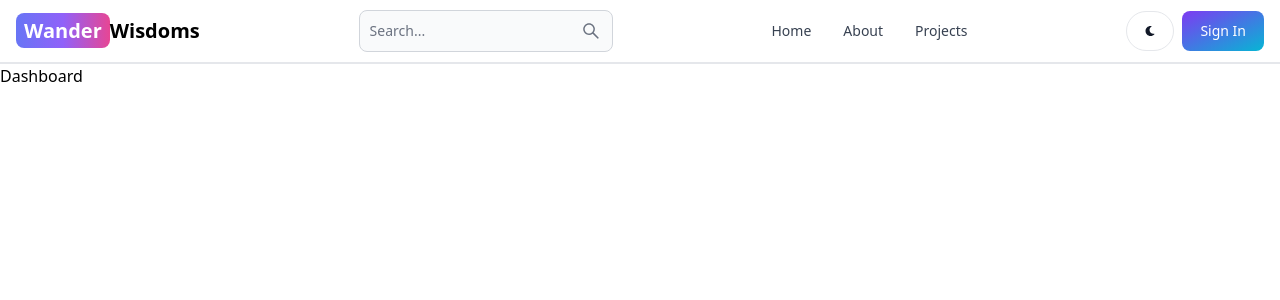
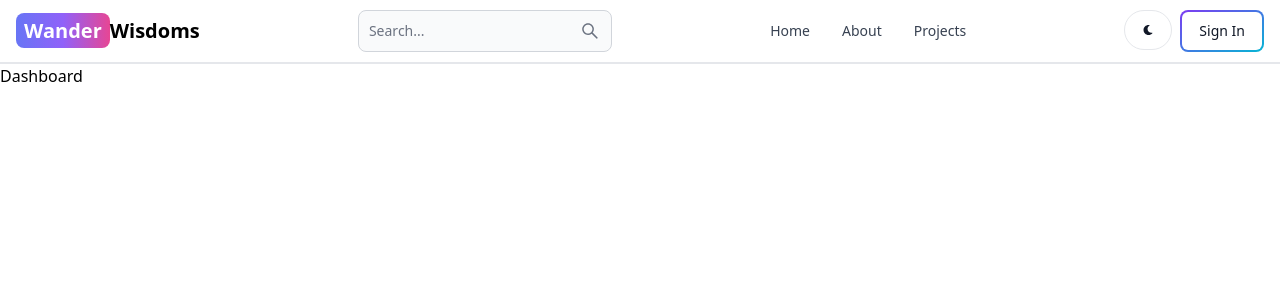
Before and after one commit to suchetsingh/WanderWisdoms, a React (Vite) app in the folder client/: page /dashboard in a window 1280 px wide. Shown: the top 300 px of the page. Built offline with nearby package versions, Linux system fonts and the light colour scheme.

Commit message:
little change in button

```diff
--- a/client/src/components/Header.jsx
+++ b/client/src/components/Header.jsx
@@ -32,7 +32,9 @@
           <FaMoon />
         </Button>
         <Link to="/sign-in">
-          <Button gradientDuoTone="purpleToBlue">Sign In</Button>
+          <Button gradientDuoTone="purpleToBlue" outline>
+            Sign In
+          </Button>
         </Link>
         <NavbarToggle />
       </div>
```
